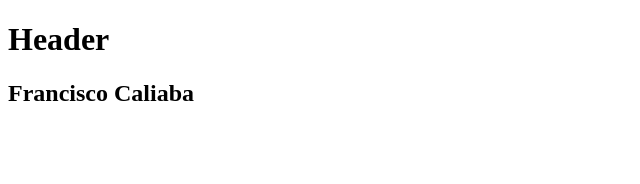
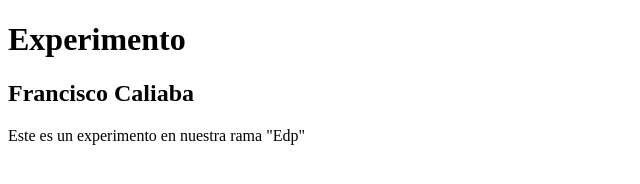
Before and after one commit to FranciscoCaliaba/Curso, a plain HTML site: page index.html in a window 1280 px wide. Shown: the whole page, without its empty margins (0-640 px from the left). Drawn offline with Linux system fonts and the light colour scheme.

Commit message:
Agregamos texto de experimento

```diff
--- a/index.html
+++ b/index.html
@@ -7,10 +7,13 @@
 </head>
 <body>
     <header>
-        <h1>Header</h1>
+        <h1>Experimento</h1>
     </header>
     <div class="container">
         <h2>Francisco Caliaba</h2>
     </div>
+    <footer>
+      <p>Este es un experimento en nuestra rama "Edp"</p>
+    </footer>
 </body>
 </html>
```
